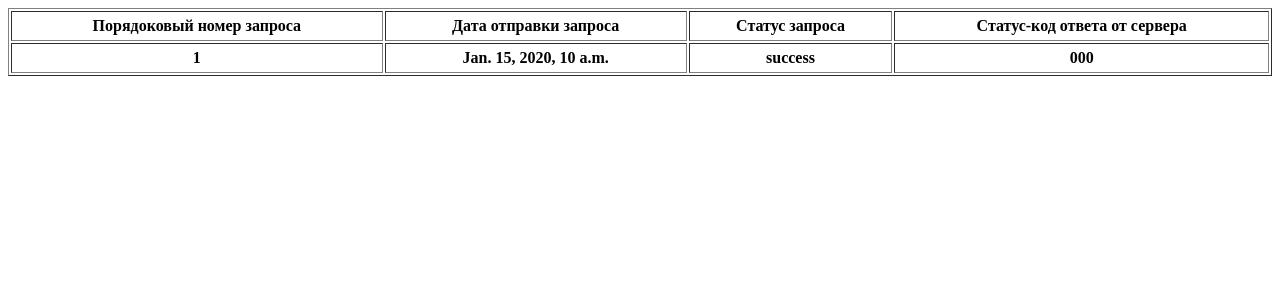
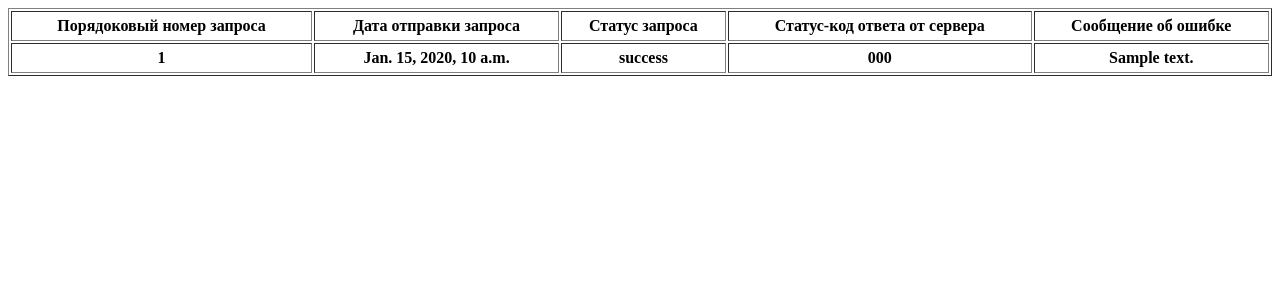
Before and after one commit to ysur67/example-person-auth, a Django app: page /persons/ in a window 1280 px wide. Shown: the top 300 px of the page. Run offline with Django 3.2, Linux system fonts and the light colour scheme; tables that the repository leaves empty hold one stand-in row (values such as "Sample post"); lists and menus that the app fills with data are empty.

Commit message:
feat: add error message to presentation

```diff
--- a/project/person/templates/person/response-list.html
+++ b/project/person/templates/person/response-list.html
@@ -7,6 +7,7 @@
             <th>Дата отправки запроса</th>
             <th>Статус запроса</th>
             <th>Статус-код ответа от сервера</th>
+            <th>Сообщение об ошибке</th>
         </tr>
         {% for result in object_list %}
             <tr>
@@ -14,6 +15,7 @@
                 <th>{{ result.date }}</th>
                 <th>{{ result.status }}</th>
                 <th>{{ result.status_code }}</th>
+                <th>{{ result.text }}</th>
             </tr>
         {% endfor %}
     </table>
```
